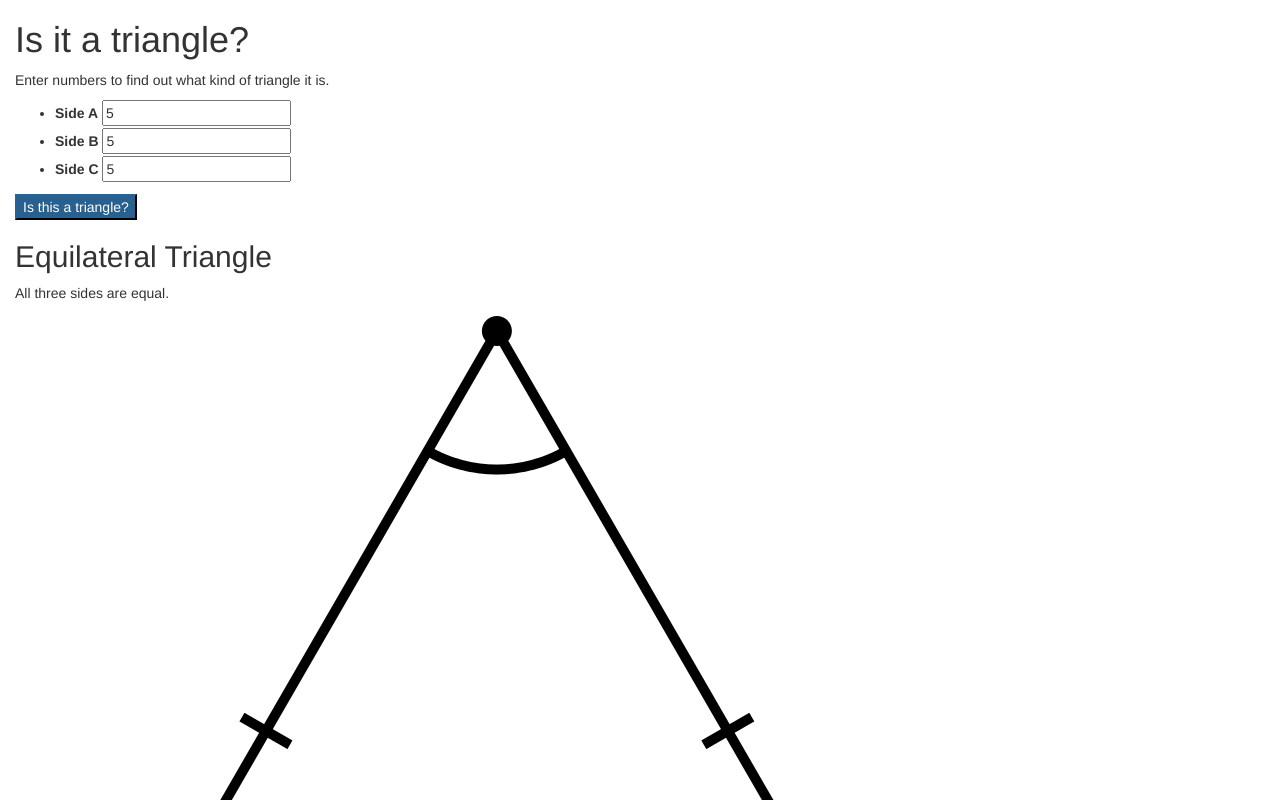
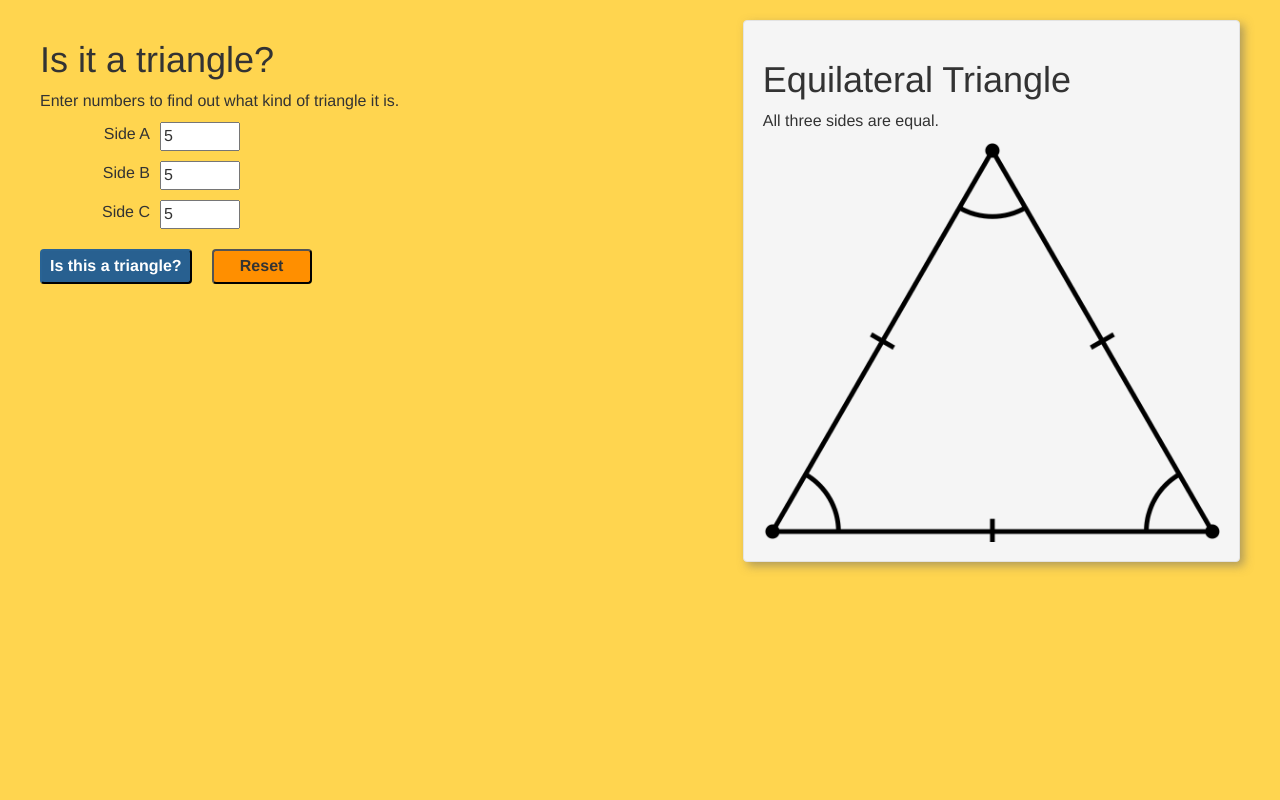
Before and after one commit to TracyRe/triangle, a plain HTML site: page index.html in a window 1280 px wide. Both pictures are taken after typing "5", "5", "5" into the empty fields and a click on the button "Is this a triangle?". Shown: the top 800 px of the page. Drawn offline with Linux system fonts and the light colour scheme.

Commit message:
Add styling with flexbox

```diff
--- a/css/styles.css
+++ b/css/styles.css
@@ -1,7 +1,88 @@
-.containter-fluid {
+body {
+  font-size: 1.6rem;
+  background-color: #ffd54f;
+}
 
+
+.container-fluid {
+  display: flex;
+  flex-wrap: wrap;
+  flex-direction: row;
+  padding: 20px 40px;
+  justify-content: flex-start;
+}
+
+.entry {
+  flex: 1 0 400px;
+}
+
+.response-wrapper {
+  display: none;
+}
+
+.response {
+  flex: 1 0 200px;
+  display: flex;
+  flex-direction: column;
+  justify-content: center;
+  align-items: center;
+  box-shadow: 4px 4px 10px rgba(100, 100, 100, 0.5);
+  flex-wrap: nowrap;
 }
 
 .not-triangle, .equilateral, .isosceles, .scalene {
   display: none;
 }
+
+img.scalene {
+  width: 600px;
+}
+
+img {
+  max-height: 400px;
+}
+
+label {
+  font-weight: normal;
+}
+
+.flex-outer li {
+  display: flex;
+  flex-wrap: wrap;
+  align-items: center;
+  margin-bottom: 10px;
+}
+
+.flex-outer > li > label,
+.flex-outer li p {
+  flex: 1 0 120px;
+  max-width: 80px;
+  text-align: right;
+  padding-right: 10px;
+}
+
+.flex-outer > li > label + * {
+  flex: 1 0 220px;
+  max-width: 80px;
+}
+
+.button-row {
+  display: flex;
+  flex-direction: row;
+  justify-content: flex-start;
+  align-items: center;
+  margin-top: 2rem;
+  margin-bottom: 4rem;
+}
+
+.btn-primary, .btn-reset {
+  padding: 4px 8px 4px 8px;
+  min-width: 100px;
+  border-radius: 4px;
+  font-weight: bold;
+}
+
+.btn-reset {
+  background-color: #ff8f00;
+  margin-left: 20px;
+}
--- a/index.html
+++ b/index.html
@@ -6,56 +6,59 @@
     <script type="text/javascript"src="./js/jquery-3.3.1.min.js"></script>
     <script type="text/javascript"src="./js/scripts.js"></script>
     <meta charset="utf-8">
-    <title></title>
+    <title>Triangle</title>
   </head>
   <body>
     <div class="container-fluid">
 
+      <div class="entry">
       <h1>Is it a triangle?</h1>
       <p>Enter numbers to find out what kind of triangle it is.</p>
-      <div class="entry">
         <form class="triangle" id="triangle">
-          <ul>
+          <ul class="flex-outer">
             <li>
               <label for="sidea">Side A</label>
-              <input type="number" id="sideA" name="sideA" value="">
+              <input type="number" id="sideA" name="sideA" value="" required>
             </li>
             <li>
               <label for="sidea">Side B</label>
-              <input type="number" id="sideB" name="sideB" value="">
+              <input type="number" id="sideB" name="sideB" value="" required>
             </li>
             <li>
               <label for="sidea">Side C</label>
-              <input type="number" id="sideC" name="sideC" value="">
+              <input type="number" id="sideC" name="sideC" value="" required>
             </li>
           </ul>
           <div class="button-row">
-            <button class="btn-primary" type="submit" id="submit" name="button">Is this a triangle?</button>
+            <button class="btn-primary" type="submit" id="submit" name="submit">Is this a triangle?</button> <button class="btn-reset" type="button" id="reset" name="reset">Reset</button>
           </div>
         </form>
       </div>
 
-      <div class="response">
+      <div class="response-wrapper">
+
+        <div class="response well">
           <div class="not-triangle">
             <p>Sorry, these numbers won't make a triangle. The sum of the two shorter sides has to be greater than the longest side. Otherwise, it doesn't close.</p>
           </div>
 
           <div class="equilateral">
-          <h2>Equilateral Triangle</h2>
+            <h1>Equilateral Triangle</h1>
             <p>All three sides are equal.</p>
             <img src="./img/equilateral.png" alt="image of equilateral triangle" title="equilateral triangle">
           </div>
 
           <div class="isosceles">
-          <h2>Isosceles Triangle</h2>
+            <h1>Isosceles Triangle</h1>
               <p>Two of three sides are equal.</p>
               <img src="./img/isosceles.png" alt="image of isosceles triangle" title="isosceles triangle">
           </div>
 
           <div class="scalene">
-          <h2>Scalene Triangle</h2>
+            <h1>Scalene Triangle</h1>
             <p>Each side is a different length.</p>
-          <img src="./img/scalene.png" alt="image of scalene triangle" title="scalene triangle">
+            <img class="scalene" src="./img/scalene.png" alt="image of scalene triangle" title="scalene triangle">
+          </div>
         </div>
       </div>
 
--- a/js/scripts.js
+++ b/js/scripts.js
@@ -5,21 +5,25 @@ $(document).ready(function(){
     var c = parseInt($("input#sideC").val());
 
     if (((a + b) < c) || ((b + c) < a) || ((a + c) < b)) {
+      $(".response-wrapper").show();
       $(".not-triangle").show();
       $(".equilateral").hide();
       $(".isosceles").hide();
       $(".scalene").hide();
     } else if ((a === b) && (b === c)) {
+      $(".response-wrapper").show();
       $(".not-triangle").hide();
       $(".equilateral").show();
       $(".isosceles").hide();
       $(".scalene").hide();
     } else if ((a === b) || (b === c) || (a === c)) {
+      $(".response-wrapper").show();
       $(".not-triangle").hide();
       $(".equilateral").hide();
       $(".isosceles").show();
       $(".scalene").hide();
     } else {
+      $(".response-wrapper").show();
       $(".not-triangle").hide();
       $(".equilateral").hide();
       $(".isosceles").hide();
@@ -27,4 +31,10 @@ $(document).ready(function(){
     }
   event.preventDefault();
   });
+
+  $("button#reset").click(function(){
+    $("input#sideA").val("");
+    $("input#sideB").val("");
+    $("input#sideC").val("");
+  });
 });
```
Lines whose indentation alone changed are shown as unchanged.
